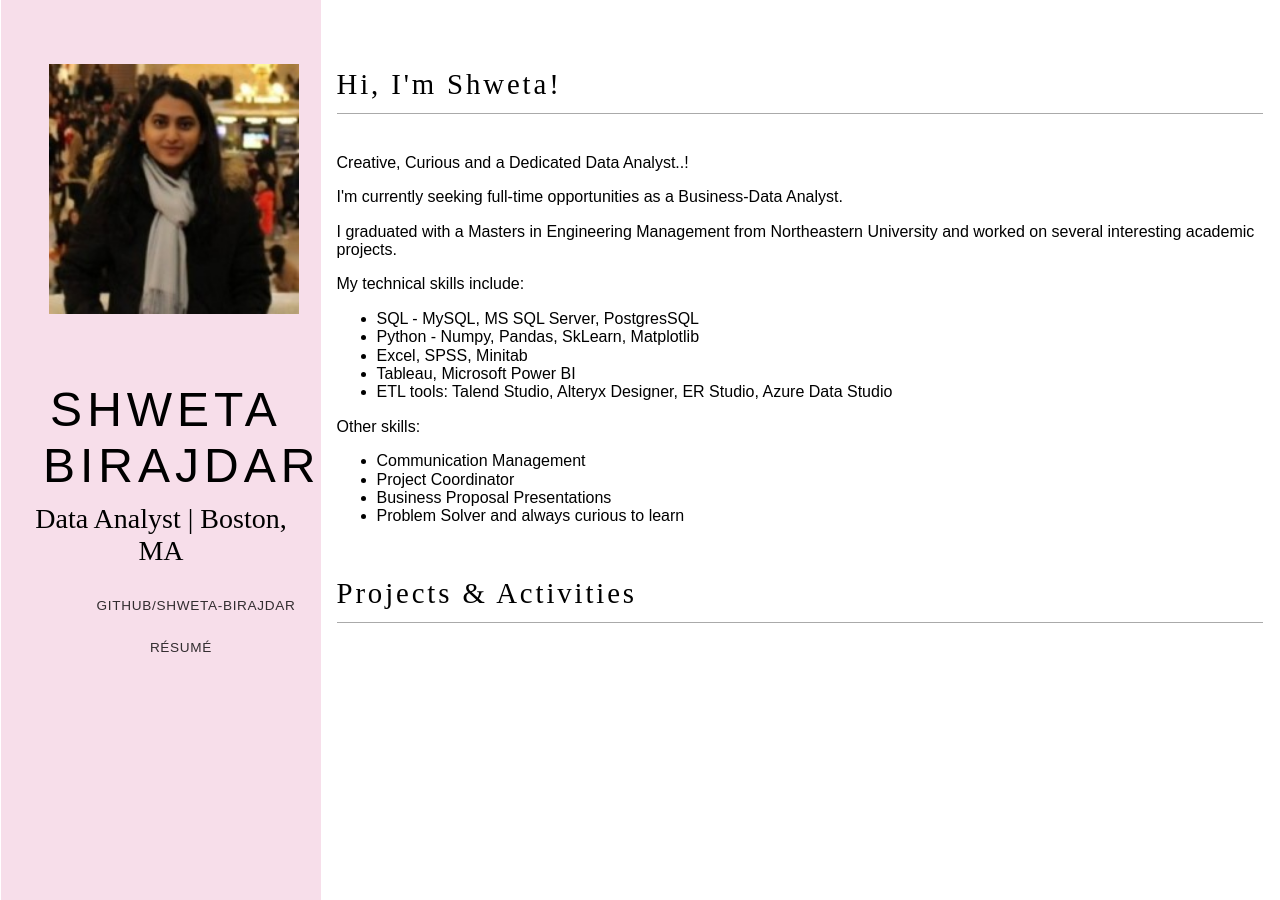
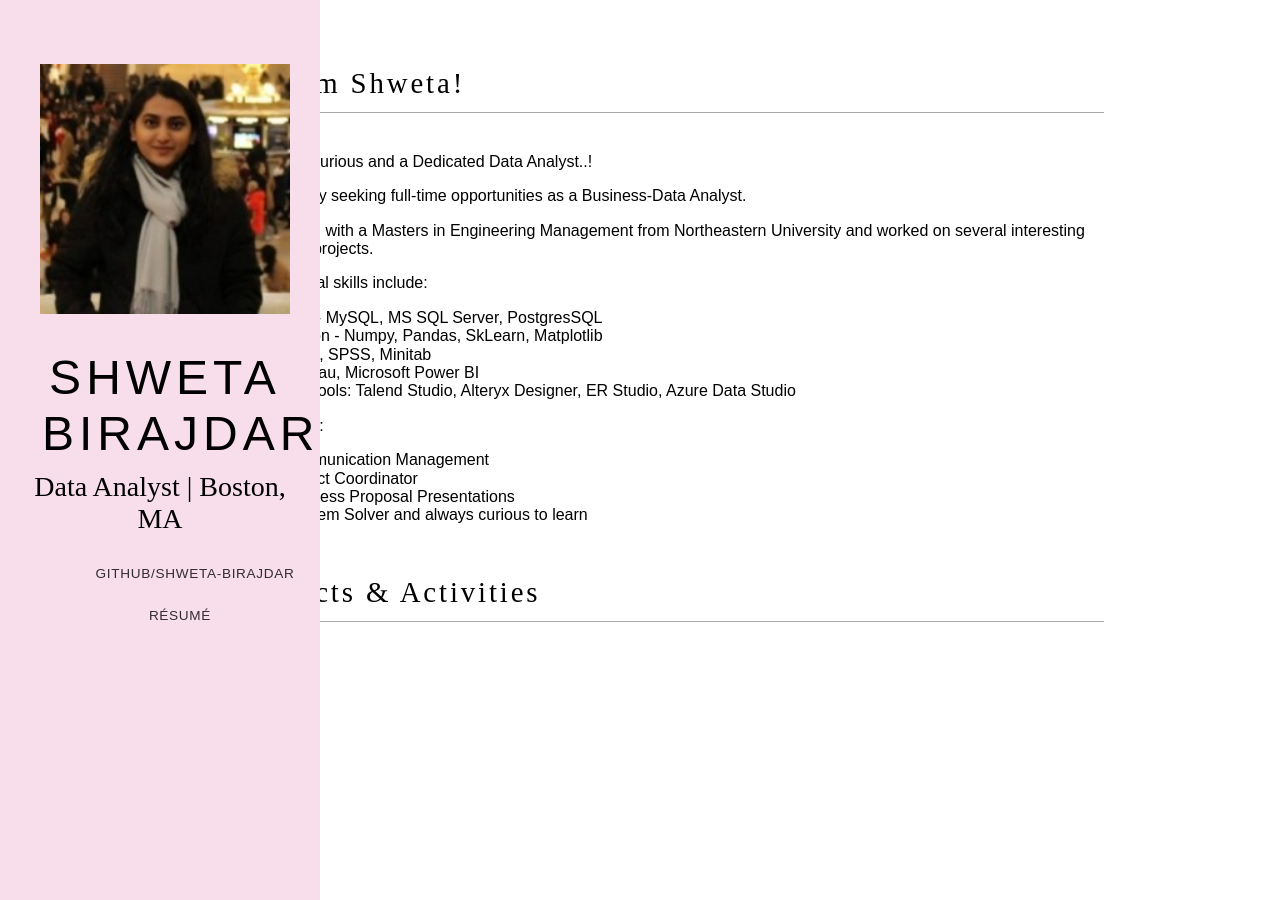
Before and after one commit to shweta-birajdar/shweta-birajdar.github.io, a Jekyll site: the page built from index.html, in a window 1280 px wide. Built offline with Jekyll 4.4.1, drawn with Linux system fonts in a browser that asks for light colours; nearby versions of some CDN libraries.

Commit message:
Update main.css

```diff
--- a/css/main.css
+++ b/css/main.css
@@ -49,7 +49,7 @@
 }
 
 h2 {
-    font-size: 1.8em;
+    font-size: 1.4em;
 }
 
 h3 {
@@ -92,7 +92,7 @@
 }
 
 #layout {
-    padding: 1px;
+    padding: 0;
 }
 
 .header {
@@ -255,11 +255,11 @@
 
 @media (min-width: 48em) {
     .content {
-        padding: 2em 3em auto;
-        margin-left: 25%;
+        padding: 2em 3em 0;
+        margin-left: 15%;
     }
     .header {
-        margin: 4rem 2em auto;
+        margin: 2rem 2em auto;
         text-align: center;
     }
     .sidebar {
@@ -269,7 +269,7 @@
     }
     img {
         margin-top: 4em;
-        margin-left: 3em;
+        margin-left: 2.5em;
         width: 250px;
         float: center;
     }
```
